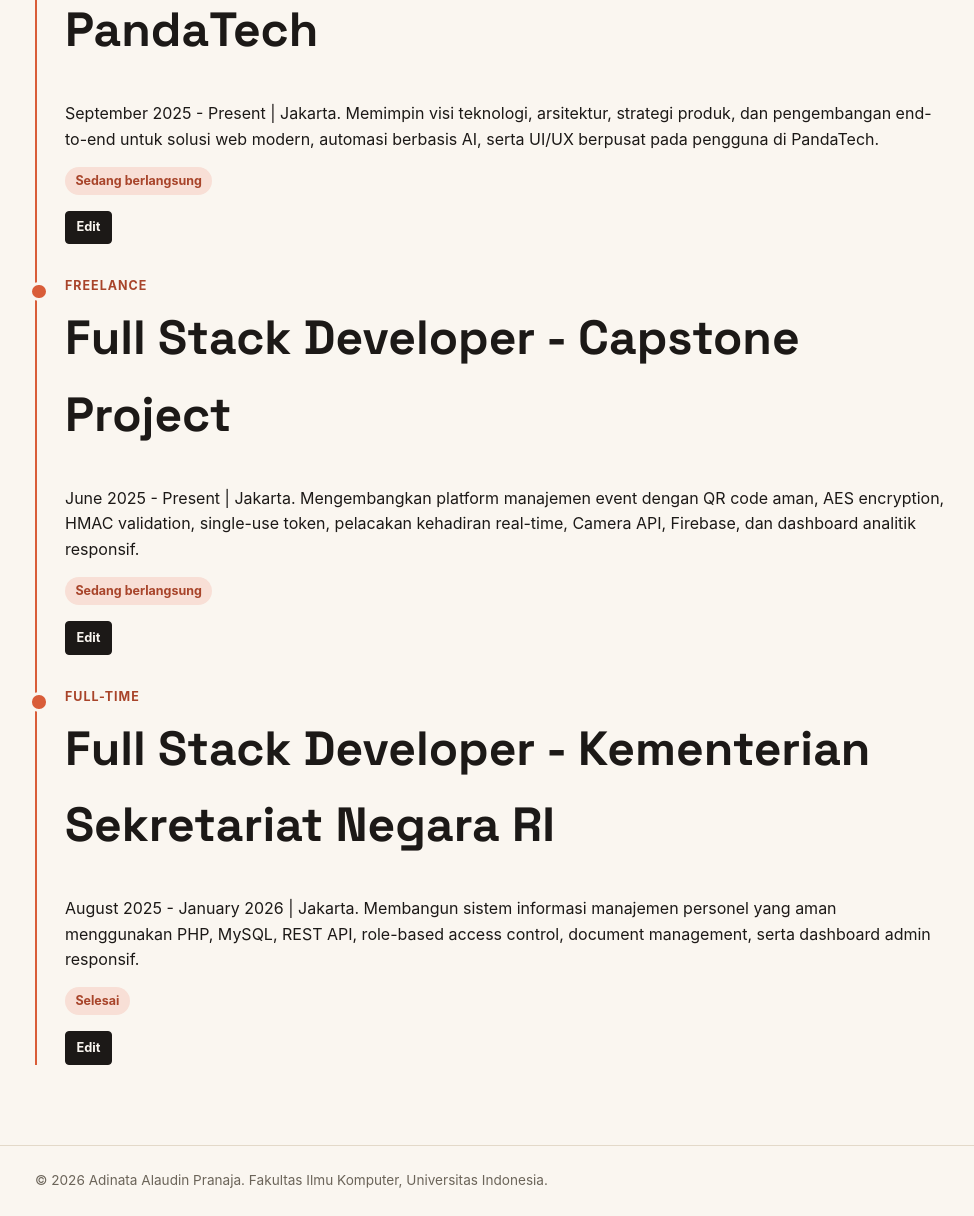
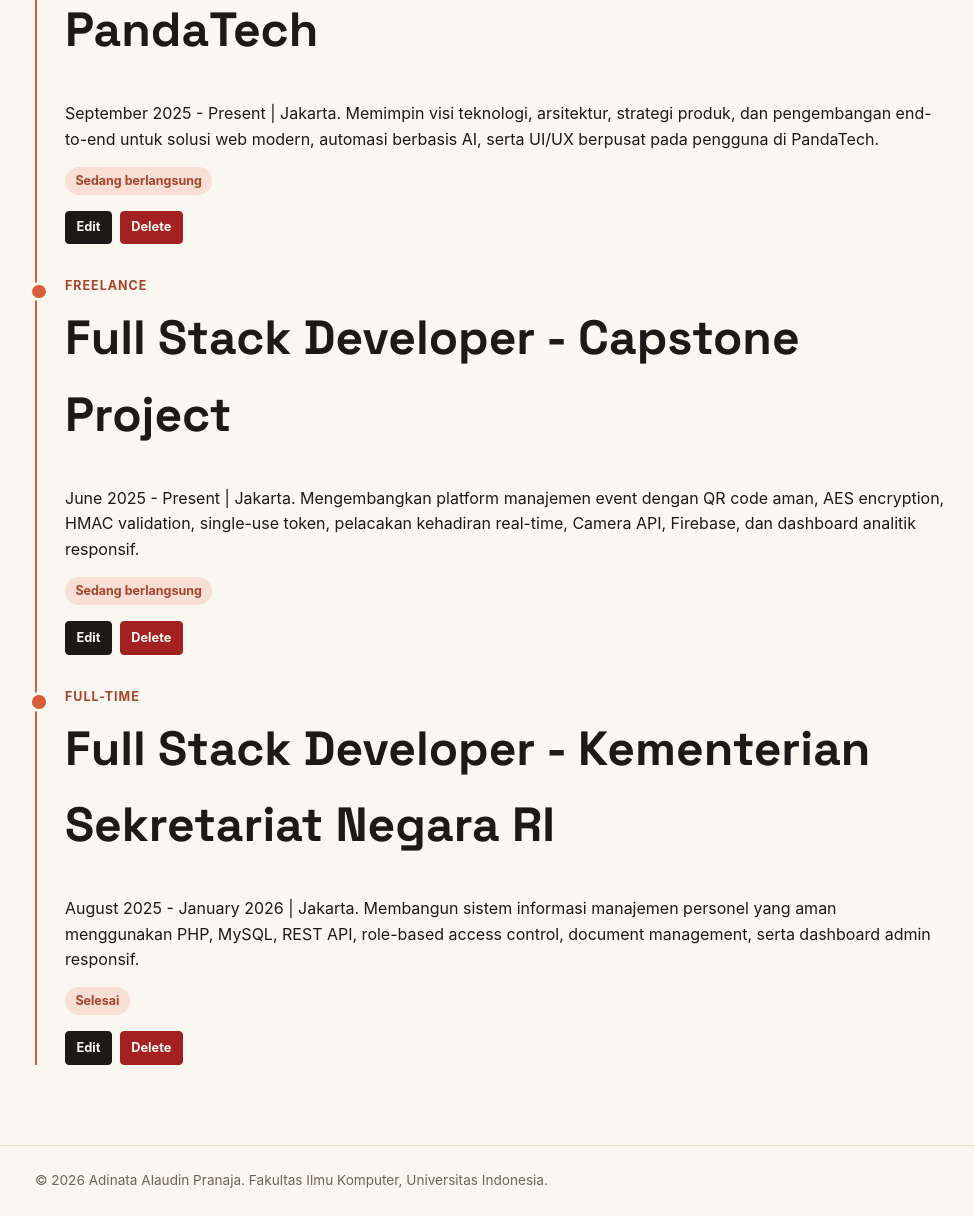
Before and after one commit to adinatapranaja/myportofolio, a Django app: page /experience/ in a window 1280 px wide. Shown: the part 433-1649 px from the top of the page, without its empty margins (149-1123 px from the left). Run offline with Django 5.2, Linux system fonts and the light colour scheme; data comes from the database, SQL or seed files in the repository.

Commit message:
complete experience deletion and assignment reflection

```diff
--- a/main/urls.py
+++ b/main/urls.py
@@ -3,6 +3,7 @@
 from main.views import (
     create_project,
     create_experience,
+    delete_experience,
     delete_project,
     edit_experience,
     get_experiences_json,
@@ -24,6 +25,11 @@
         name='edit_experience',
     ),
     path(
+        'experience/<uuid:experience_id>/delete/',
+        delete_experience,
+        name='delete_experience',
+    ),
+    path(
         'api/experiences/',
         get_experiences_json,
         name='get_experiences_json',
--- a/main/views.py
+++ b/main/views.py
@@ -83,6 +83,15 @@
     return HttpResponse(experiences_json, content_type='application/json')
 
 
+def delete_experience(request, experience_id):
+    experience = get_object_or_404(Experience, pk=experience_id)
+
+    if request.method == 'POST':
+        experience.delete()
+
+    return redirect('main:show_experience')
+
+
 def show_projects(request):
     json_response = get_projects_json(request)
     projects = serializers.deserialize(
--- a/static/css/style.css
+++ b/static/css/style.css
@@ -446,6 +446,9 @@
 }
 
 .experience-actions {
+    display: flex;
+    flex-wrap: wrap;
+    gap: 0.5rem;
     margin-top: 1rem;
 }
 
--- /dev/null
+++ b/templates/components/experience_delete_modal.html
@@ -0,0 +1,47 @@
+<button
+    type="button"
+    class="button button-danger button-small"
+    popovertarget="delete-experience-{{ experience.id }}"
+    aria-label="Delete {{ experience.title }}"
+>
+    Delete
+</button>
+<div
+    id="delete-experience-{{ experience.id }}"
+    class="project-delete-modal"
+    popover="auto"
+    role="dialog"
+    aria-modal="true"
+    aria-labelledby="delete-experience-title-{{ experience.id }}"
+>
+    <button
+        type="button"
+        class="project-delete-modal__backdrop"
+        popovertarget="delete-experience-{{ experience.id }}"
+        popovertargetaction="hide"
+        aria-label="Close delete confirmation"
+    ></button>
+    <div class="project-delete-modal__content">
+        <button
+            type="button"
+            class="project-delete-modal__close"
+            popovertarget="delete-experience-{{ experience.id }}"
+            popovertargetaction="hide"
+            aria-label="Close"
+        >×</button>
+        <h2 id="delete-experience-title-{{ experience.id }}">Delete experience?</h2>
+        <p>Are you sure you want to delete <strong>{{ experience.title }}</strong>?</p>
+        <div class="project-delete-modal__actions">
+            <button
+                type="button"
+                class="button button-secondary"
+                popovertarget="delete-experience-{{ experience.id }}"
+                popovertargetaction="hide"
+            >Cancel</button>
+            <form method="post" action="{% url 'main:delete_experience' experience.id %}">
+                {% csrf_token %}
+                <button class="button button-danger" type="submit">Yes, delete</button>
+            </form>
+        </div>
+    </div>
+</div>
--- a/templates/experience.html
+++ b/templates/experience.html
@@ -26,6 +26,7 @@
                             {% endif %}
                             <div class="experience-actions">
                                 <a class="button button-small" href="{% url 'main:edit_experience' experience.id %}">Edit</a>
+                                {% include "components/experience_delete_modal.html" with experience=experience %}
                             </div>
                         </article>
                     {% empty %}
```
Also changed, not shown: main/tests.py (+16 -0 lines), README.md.
